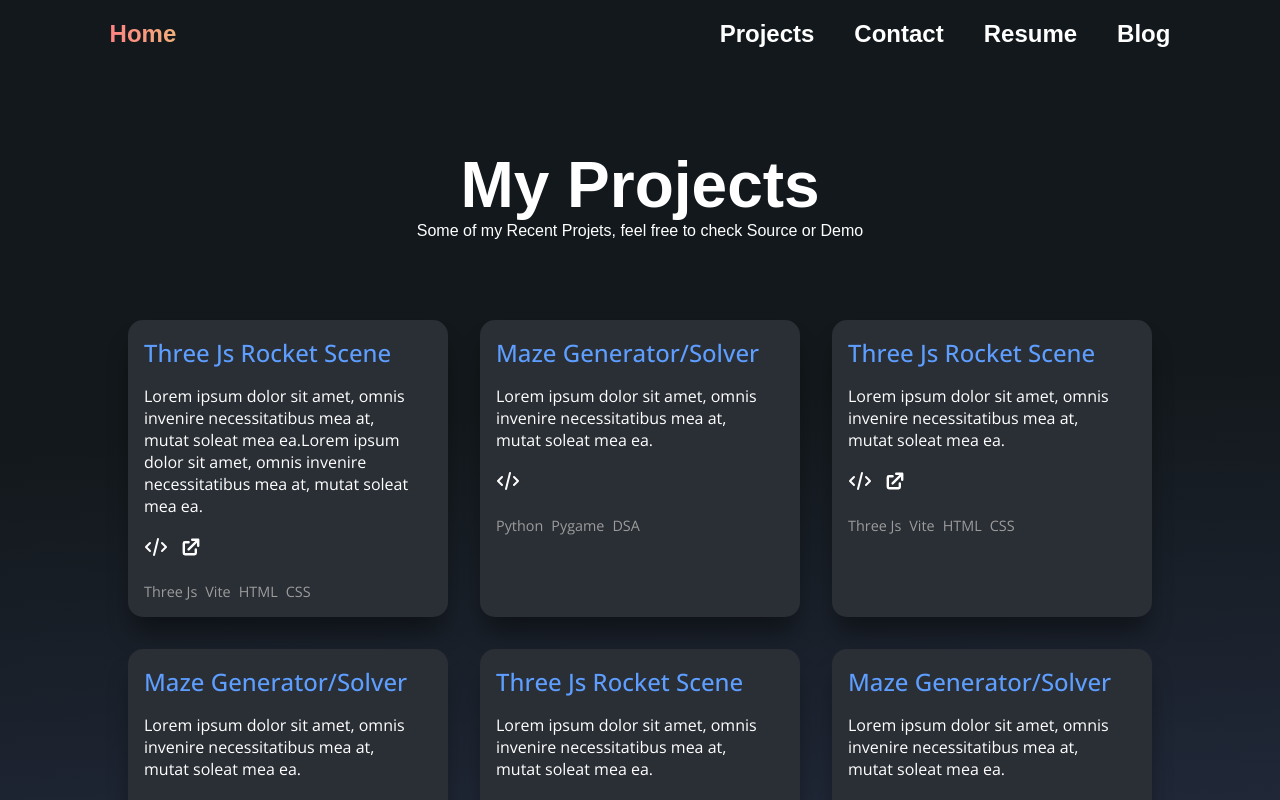
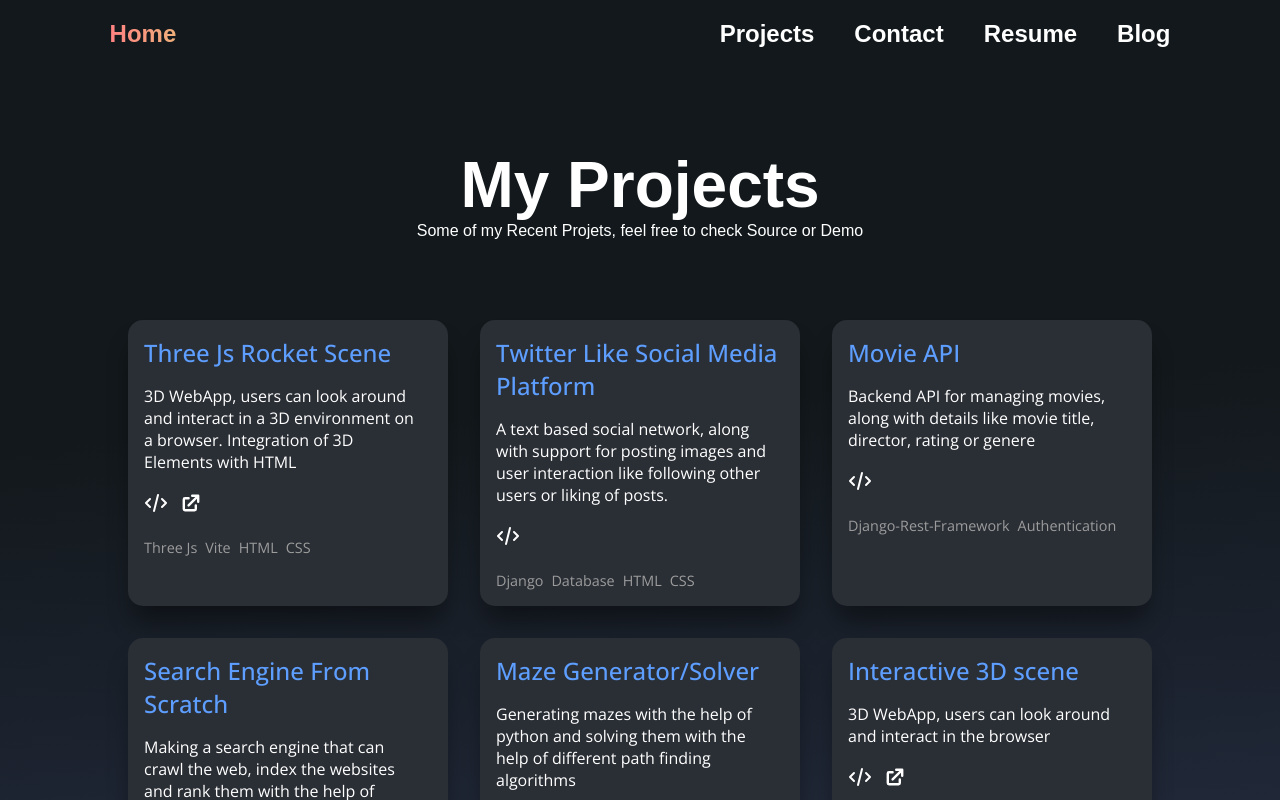
Before and after one commit to vaishnav/vaishnavsh, a React (Vite) app in the folder vaishnavsh/: page /project in a window 1280 px wide. Built offline with nearby package versions, Linux system fonts and the light colour scheme; a web font is replaced by a local one.

Commit message:
add projects content

```diff
--- a/vaishnavsh/src/components/Projects/Project.tsx
+++ b/vaishnavsh/src/components/Projects/Project.tsx
@@ -19,7 +19,7 @@ const Project = (props:ProjectProps) => {
     }
 
     if(project.demo != ""){
-        deployedIcon = <a href={project.source} target="_blank"><HiExternalLink></HiExternalLink></a>
+        deployedIcon = <a href={project.demo} target="_blank"><HiExternalLink></HiExternalLink></a>
     } else {
         deployedIcon = null
     }
--- a/vaishnavsh/src/components/Projects/Projects.tsx
+++ b/vaishnavsh/src/components/Projects/Projects.tsx
@@ -9,50 +9,50 @@ const projectsList:ProjectInfo[] = [
   {
     name: "Three Js Rocket Scene",
     projectType: "Three Js Project",
-    description: "Lorem ipsum dolor sit amet, omnis invenire necessitatibus mea at, mutat soleat mea ea.Lorem ipsum dolor sit amet, omnis invenire necessitatibus mea at, mutat soleat mea ea. ",
+    description: "3D WebApp, users can look around and interact in a 3D environment on a browser. Integration of 3D Elements with HTML",
     stack: ["Three Js","Vite","HTML","CSS"],
     source: "https://github.com/vaishnav/threejs_rockets",
     demo: "https://vaishnav.github.io/threejs_rockets/",
   },
   {
+    name: "Twitter Like Social Media Platform",
+    projectType: "",
+    description: "A text based social network, along with support for posting images and user interaction like following other users or liking of posts.",
+    stack: ["Django","Database","HTML","CSS"],
+    source: "https://github.com/sudoharshita16/Social-Network",
+    demo: "",
+  },
+  {
+    name: "Movie API",
+    projectType: "",
+    description: "Backend API for managing movies, along with details like movie title, director, rating or genere",
+    stack: ["Django-Rest-Framework","Authentication"],
+    source: "https://github.com/vaishnav/movie_django_rest_api/tree/main/MovieApi",
+    demo: "",
+  },
+  {
+    name: "Search Engine From Scratch",
+    projectType: "",
+    description: "Making a search engine that can crawl the web, index the websites and rank them with the help of page-rank algorithm",
+    stack: ["Beautiful-Soup","Django"],
+    source: "https://github.com/vaishnav/SearchEngine",
+    demo: "",
+  },
+  {
     name: "Maze Generator/Solver",
     projectType: "Path Finding Algorithms Project",
-    description: "Lorem ipsum dolor sit amet, omnis invenire necessitatibus mea at, mutat soleat mea ea. ",
+    description: "Generating mazes with the help of python and solving them with the help of different path finding algorithms",
     stack: ["Python","Pygame","DSA"],
     source: "https://github.com/vaishnav/maze_generator_solver",
     demo: "",
   },
   {
-    name: "Three Js Rocket Scene",
-    projectType: "Three Js Project",
-    description: "Lorem ipsum dolor sit amet, omnis invenire necessitatibus mea at, mutat soleat mea ea. ",
-    stack: ["Three Js","Vite","HTML","CSS"],
-    source: "https://github.com/vaishnav/threejs_rockets",
-    demo: "https://vaishnav.github.io/threejs_rockets/",
-  },
-  {
-    name: "Maze Generator/Solver",
-    projectType: "Path Finding Algorithms Project",
-    description: "Lorem ipsum dolor sit amet, omnis invenire necessitatibus mea at, mutat soleat mea ea. ",
-    stack: ["Python","Pygame","DSA"],
-    source: "https://github.com/vaishnav/maze_generator_solver",
-    demo: "",
-  },
-  {
-    name: "Three Js Rocket Scene",
-    projectType: "Three Js Project",
-    description: "Lorem ipsum dolor sit amet, omnis invenire necessitatibus mea at, mutat soleat mea ea. ",
-    stack: ["Three Js","Vite","HTML","CSS"],
-    source: "https://github.com/vaishnav/threejs_rockets",
-    demo: "https://vaishnav.github.io/threejs_rockets/",
-  },
-  {
-    name: "Maze Generator/Solver",
-    projectType: "Path Finding Algorithms Project",
-    description: "Lorem ipsum dolor sit amet, omnis invenire necessitatibus mea at, mutat soleat mea ea. ",
-    stack: ["Python","Pygame","DSA"],
-    source: "https://github.com/vaishnav/maze_generator_solver",
-    demo: "",
+    name: "Interactive 3D scene",
+    projectType: "",
+    description: "3D WebApp, users can look around and interact in the browser",
+    stack: ["Three Js","Vite"],
+    source: "https://github.com/vaishnav/threejs_scene",
+    demo: "https://vaishnav.github.io/threejs_scene/",
   }
 ]
 
```
